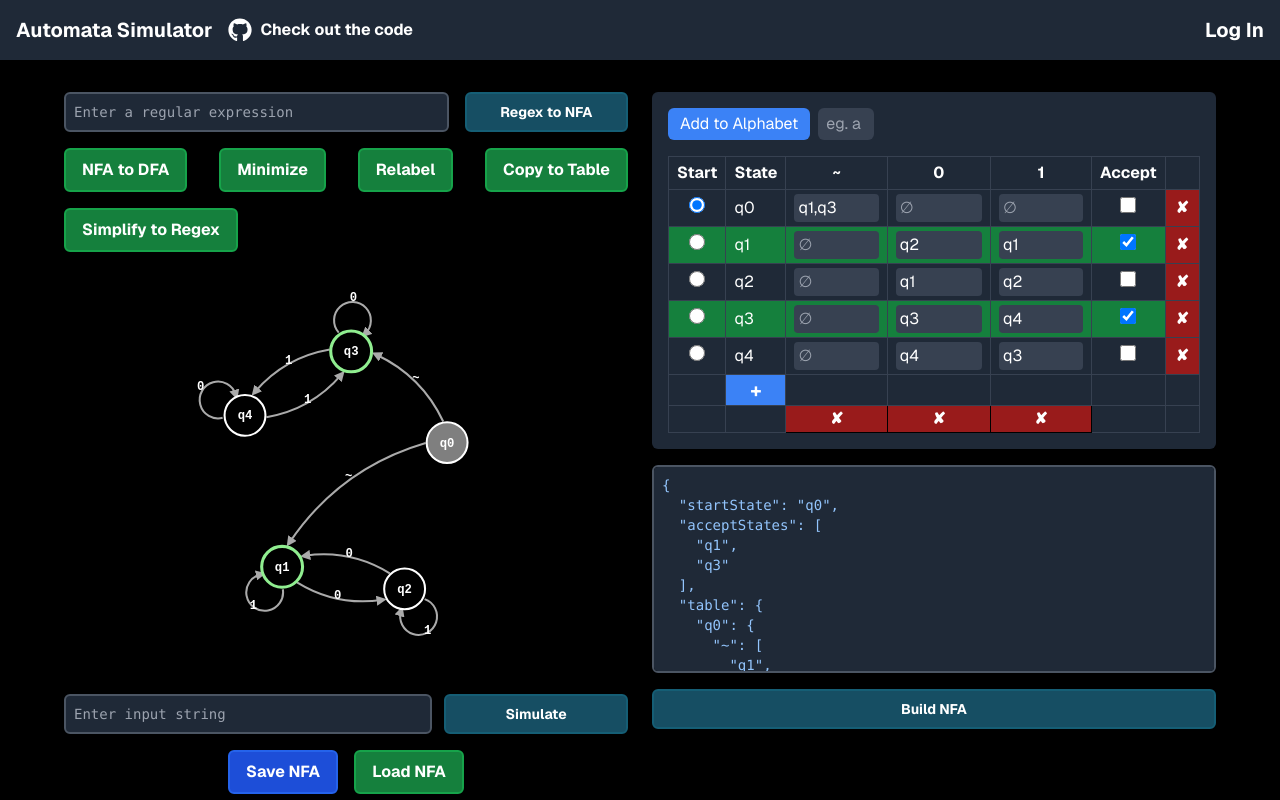
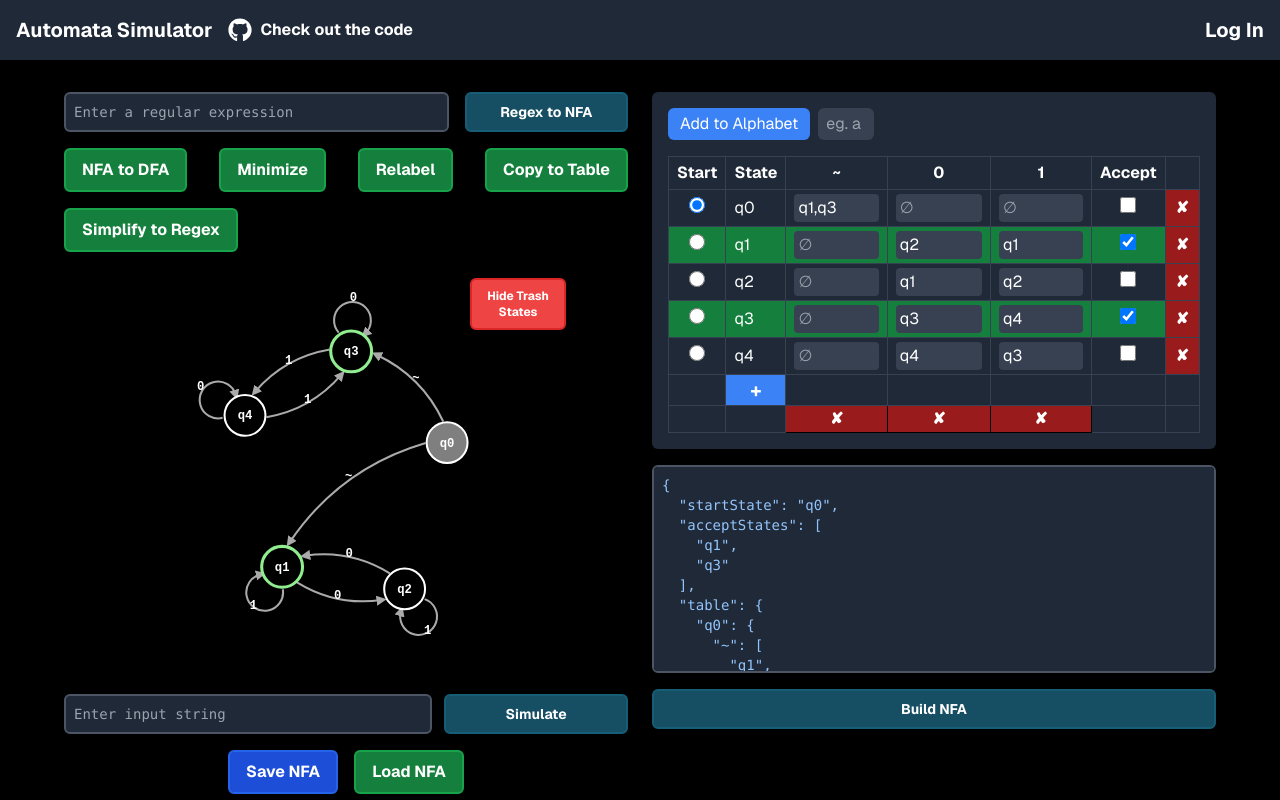
Before and after one commit to igreat/regular-languages-simulator, a Next.js app: page / in a window 1280 px wide. Shown: the top 800 px of the page. Built offline with nearby package versions, Linux system fonts and the light colour scheme.

Commit message:
make button for hiding/unhiding trash states

```diff
--- a/src/app/layout.tsx
+++ b/src/app/layout.tsx
@@ -24,7 +24,7 @@ function TopNav() {
           Automata Simulator
         </Link>
         <a
-          href="https://github.com/igreat/automata-simulator"
+          href="https://github.com/igreat/regular-languages-simulator"
           target="_blank"
           rel="noopener noreferrer"
           className="text-white flex gap-2 text-base items-center"
--- a/src/app/page.tsx
+++ b/src/app/page.tsx
@@ -36,6 +36,7 @@ export default function HomePage() {
   const [isRemovingState, setIsRemovingState] = useState<boolean>(false);
   const [gnfa, setGnfa] = useState<GNFA | null>(null);
   const [finalRegex, setFinalRegex] = useState<string>("");
+  const [trashStateHidden, setTrashStateHidden] = useState<boolean>(false);
 
   useEffect(() => {
     const interval = setInterval(() => {
@@ -111,7 +112,6 @@ export default function HomePage() {
         initialPositions[nodeKey] = [node.x!, node.y!];
       }
     }
-    console.log(initialPositions);
 
     setNFA(relabeled);
     setData(NFAJsonToGraphData(relabeled.toJSON(), initialPositions));
@@ -123,6 +123,10 @@ export default function HomePage() {
     setIsReducingToRegex(false);
     setGnfa(null);
     setFinalRegex("");
+  }
+
+  const handleToggleTrashState = () => {
+    setTrashStateHidden(prev => !prev);
   }
 
   return (
@@ -215,6 +219,7 @@ export default function HomePage() {
                   setIsReducingToRegex(false);
                   setGnfa(null);
                   setFinalRegex("");
+                  console.log(minimized.getStates().length);
                 }}
                 className="bg-green-700 text-white font-bold rounded-md py-2 px-4 border-2 border-green-600 flex-1 sm:flex-none"
               >
@@ -289,8 +294,24 @@ export default function HomePage() {
               )}
             </div>
             {/* Simulation Part */}
-            <Graph data={data} activeNodes={new Set(currentStates)} isRemovingState={isRemovingState} handleDeleteState={handleDeleteState} />
-            {finalRegex && <textarea
+            <div style={{ position: 'relative' }}>
+              <Graph data={data} activeNodes={new Set(currentStates)} isRemovingState={isRemovingState} handleDeleteState={handleDeleteState} />
+
+              <button
+                style={{
+                  position: 'absolute',
+                  top: '10px',
+                  right: '10px',
+                  zIndex: 100,
+                }}
+                className={`${trashStateHidden ? "bg-green-500 border-green-600" : "bg-red-500 border-red-600"} text-white font-bold rounded-md py-2 px-1 text-xs border-2 max-w-24`}
+                onClick={handleToggleTrashState}
+                title="Trash States are states that have no path to the accept state"
+              >
+                {/* Hide Trash States */}
+                {trashStateHidden ? "Show" : "Hide"} Trash States
+              </button>
+            </div>            {finalRegex && <textarea
               className="p-2 text-green-500 w-full h-10 bg-gray-800 border-2 border-green-600 rounded-md text-sm resize-none"
               style={{ fontFamily: "JetBrains Mono, monospace" }}
               rows={10}
```
